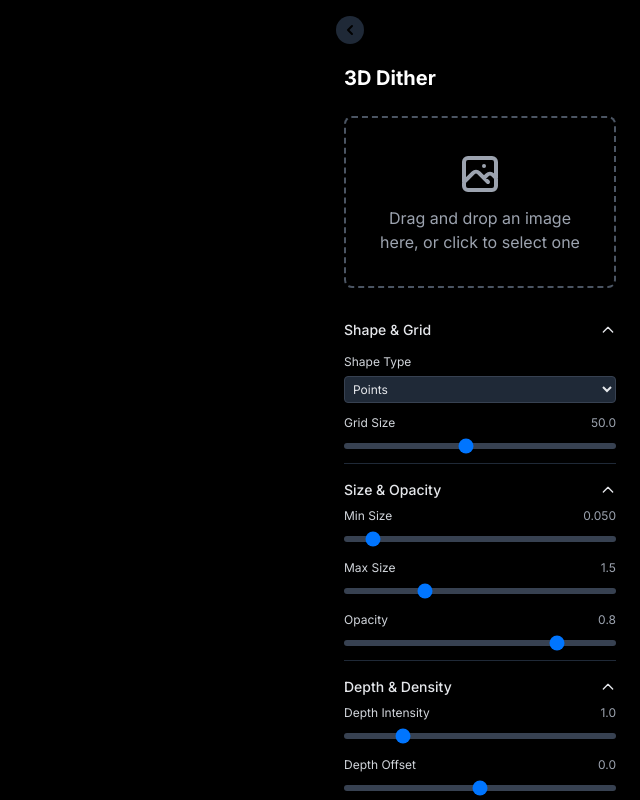
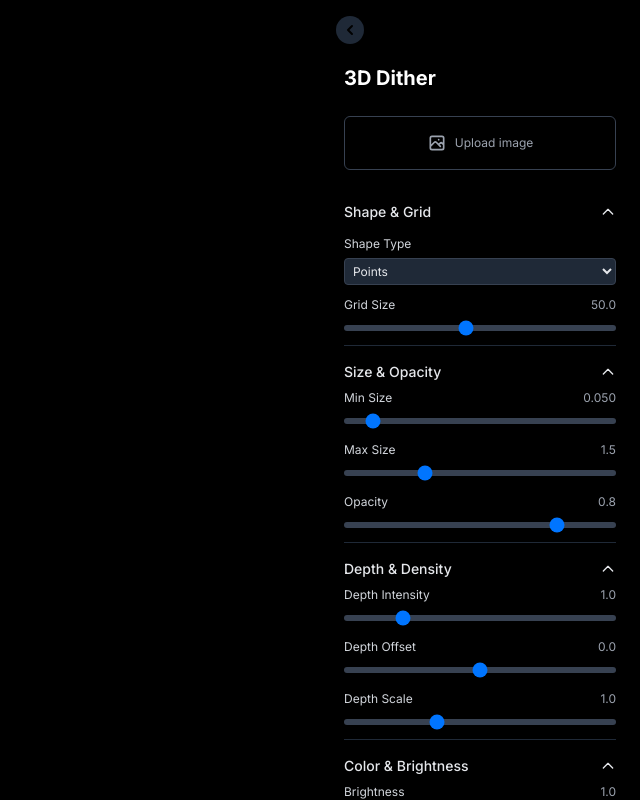
Before and after one commit to andreaperaltro/3D-Dither, a Next.js app: page / in a window 1280 px wide. Shown: the whole page, without its empty margins (640-1280 px from the left). Built offline with nearby package versions, Linux system fonts and the light colour scheme.

Commit message:
Sync entire app to ensure UI consistency

```diff
--- a/src/app/globals.css
+++ b/src/app/globals.css
@@ -2,6 +2,7 @@
 @tailwind components;
 @tailwind utilities;
 
+/* Global styles for 3D Dither app */
 :root {
   --foreground-rgb: 0, 0, 0;
   --background-start-rgb: 214, 219, 220;
--- a/src/components/ImageUploader.tsx
+++ b/src/components/ImageUploader.tsx
@@ -43,12 +43,12 @@ const ImageUploader: React.FC<ImageUploaderProps> = ({ onImageChange, onImageNam
   return (
     <div
       {...getRootProps()}
-      className="border-2 border-dashed border-gray-600 rounded-lg p-8 text-center cursor-pointer hover:border-gray-400 transition-colors"
+      className="border border-gray-700 rounded-md p-4 text-center cursor-pointer hover:border-gray-500 transition-colors"
     >
       <input {...getInputProps()} />
-      <div className="flex flex-col items-center gap-2">
+      <div className="flex items-center justify-center gap-2">
         <svg
-          className="w-12 h-12 text-gray-400"
+          className="w-5 h-5 text-gray-400"
           fill="none"
           stroke="currentColor"
           viewBox="0 0 24 24"
@@ -61,13 +61,9 @@ const ImageUploader: React.FC<ImageUploaderProps> = ({ onImageChange, onImageNam
             d="M4 16l4.586-4.586a2 2 0 012.828 0L16 16m-2-2l1.586-1.586a2 2 0 012.828 0L20 14m-6-6h.01M6 20h12a2 2 0 002-2V6a2 2 0 00-2-2H6a2 2 0 00-2 2v12a2 2 0 002 2z"
           />
         </svg>
-        {isDragActive ? (
-          <p className="text-gray-400">Drop the image here...</p>
-        ) : (
-          <p className="text-gray-400">
-            Drag and drop an image here, or click to select one
-          </p>
-        )}
+        <p className="text-xs text-gray-400">
+          {isDragActive ? "Drop image..." : "Upload image"}
+        </p>
       </div>
     </div>
   );
```
